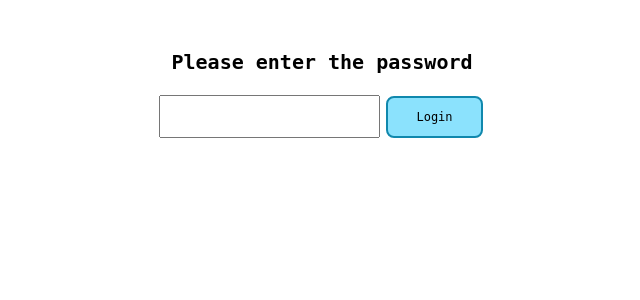
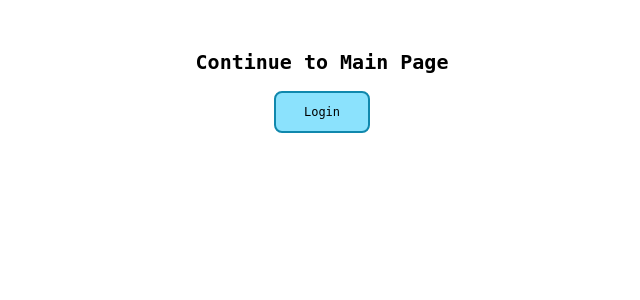
Before and after one commit to IanP07/TFA-Dev-Manager-DEMO, a Django app: page / in a window 1280 px wide. Shown: the top 300 px of the page, without its empty margins (318-958 px from the left). Run offline with Django 4.2, Linux system fonts and the light colour scheme.

Commit message:
first commit

```diff
--- a/myproject/myapp/admin.py
+++ b/myproject/myapp/admin.py
@@ -3,5 +3,3 @@ from .models import Devices
 
 # Register your models here.
 admin.site.register(Devices)
-# user: ianp
-# password: mypassword1234
--- a/myproject/myapp/templates/login.html
+++ b/myproject/myapp/templates/login.html
@@ -8,16 +8,11 @@
     <link rel="stylesheet" href="{% static 'myapp/stylesheet.css' %}">
 </head>
 <body>
-    <h1 id="login_text">Please enter the password</h1>
+    <h1 id="login_text">Continue to Main Page</h1>
     <div id="login_screen">
-        {% if error %}
-            <p style="color:red;">{{ error }}</p>
-        {% endif %}
-        <form method="POST">
-            {% csrf_token %}
-            <input class="login_input" type="password" name="password" required>
-            <button class="button" type="submit">Login</button>
-        </form>
+
+    <button class="button" onclick="location.href='{% url 'device_list' %}'">Login</button>
+
     </div>
 </body>
 </html>
--- a/myproject/myapp/views.py
+++ b/myproject/myapp/views.py
@@ -7,13 +7,11 @@ import csv
 
 
 def login_view(request):
+    request.session["authenticated"] = True
     if request.method == "POST":
         password = request.POST.get("password")
-        if password == "1776":
-            request.session["authenticated"] = True
+        if password:
             return redirect('/device_list/')
-        else:
-            return render(request, "login.html")
     return render(request, "login.html")
 
 
```
